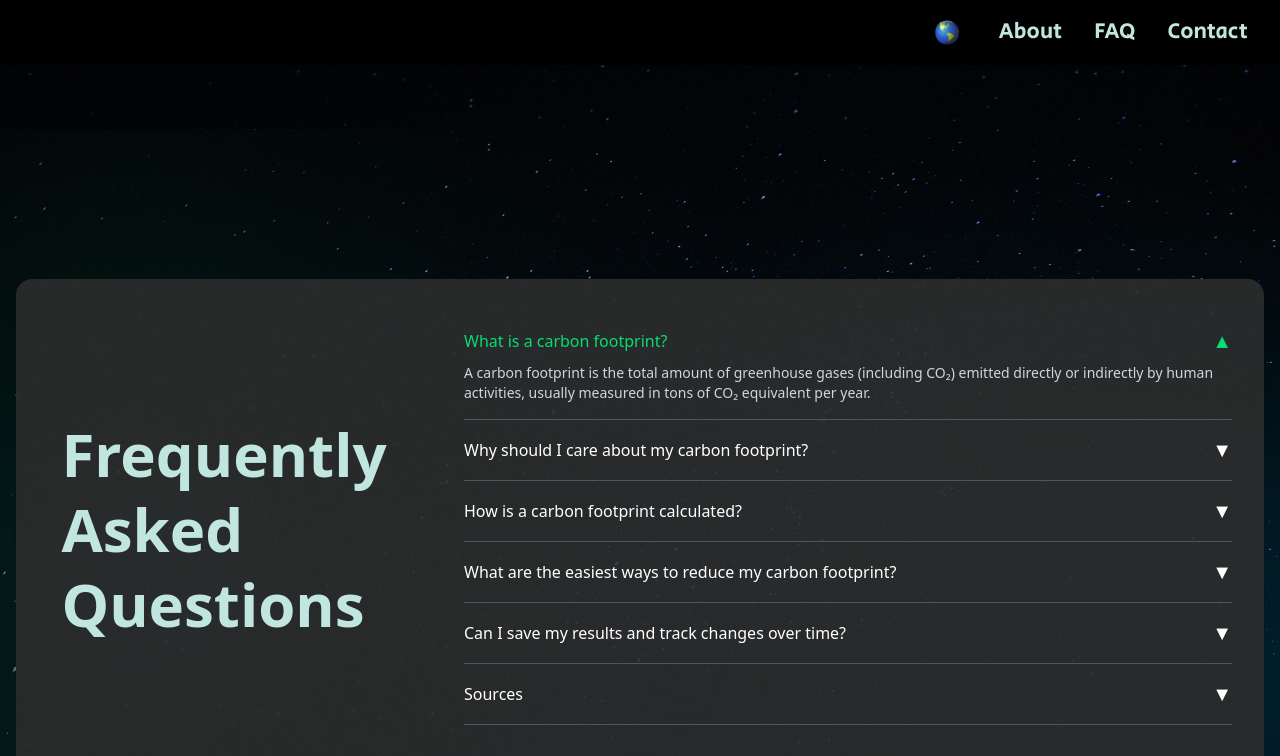
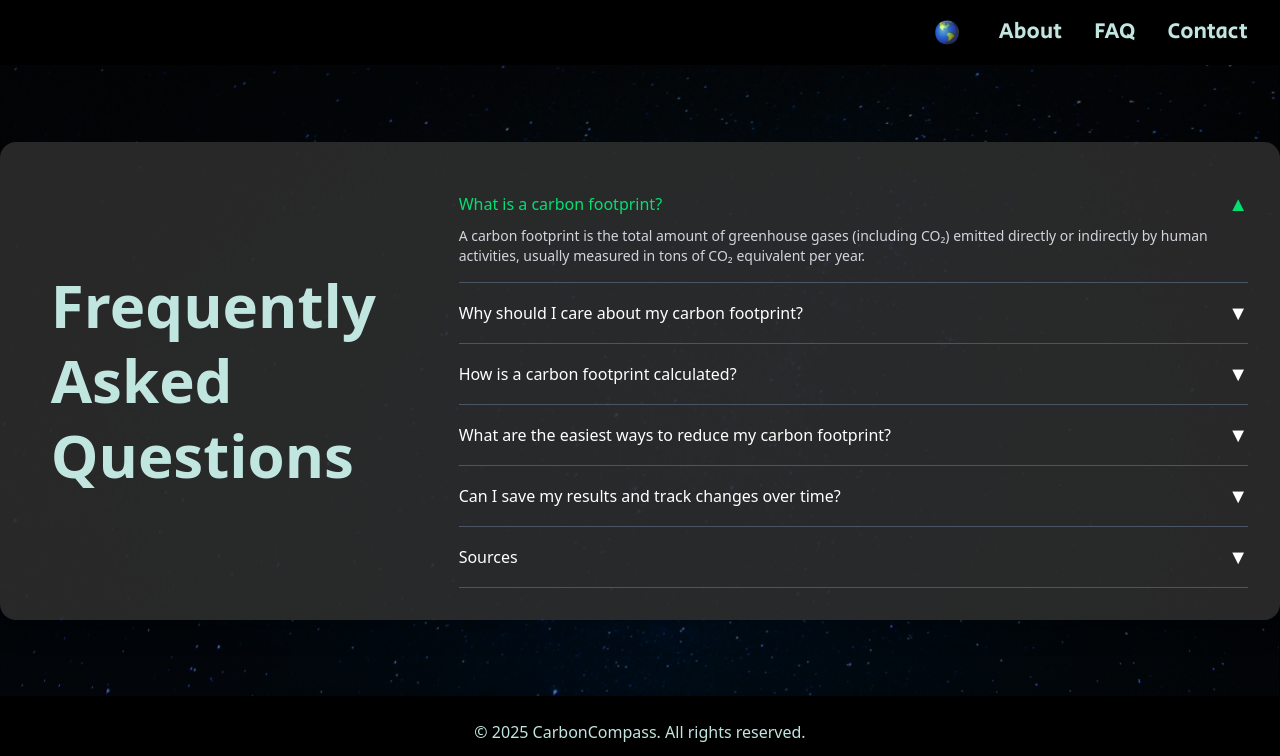
Before and after one commit to TicketedWave/DAT257, a Next.js app in the folder dat257/: page /FAQ in a window 1280 px wide. Shown: the top 756 px of the page. Built offline with nearby package versions, Linux system fonts and the light colour scheme.

Commit message:
Fixed background for FAQ page

```diff
--- a/dat257/app/FAQ/faq.js
+++ b/dat257/app/FAQ/faq.js
@@ -38,9 +38,7 @@ export default function FaqPage() {
   ];
 
   return (
-
-    <div className="min-h-screen bg-[url('/Background.png')] bg-cover bg-center flex items-center justify-center px-4 w-full h-full">
-      <div className="w-[1300px] h-[500px] bg-[#2D2D2D]/90 rounded-2xl flex overflow-hidden shadow-xl">
+    <div className="w-[1300px] bg-[#2D2D2D]/90 rounded-2xl flex overflow-hidden shadow-xl">
 
       {/* Left Title Panel */}
       <div className="w-1/3 p-10 flex items-center justify-center bg-transparent">
@@ -50,7 +48,7 @@ export default function FaqPage() {
       </div>
 
       {/* Right Accordion Panel */}
-        <div className="w-2/3 p-8 overflow-y-auto">
+      <div className="w-2/3 p-8">
         {faqs.map((faq, index) => (
           <div key={index} className="border-b border-gray-600 py-4">
             <button
@@ -58,14 +56,12 @@ export default function FaqPage() {
               className={`flex justify-between items-center w-full text-left text-white font-medium text-base transition-colors duration-200`}
             >
               <span
-                  className={`${openIndex === index ? 'text-green-400' : 'text-white'
-                    }`}
+                className={`${openIndex === index ? 'text-green-400' : 'text-white'}`}
               >
                 {faq.question}
               </span>
               <span
-                  className={`text-xl transition-colors duration-200 ${openIndex === index ? 'text-green-400' : 'text-white'
-                    }`}
+                className={`text-xl transition-colors duration-200 ${openIndex === index ? 'text-green-400' : 'text-white'}`}
               >
                 {openIndex === index ? '▲' : '▼'}
               </span>
@@ -94,6 +90,5 @@ export default function FaqPage() {
         ))}
       </div>
     </div>
-    </div>
   );
 }
```
Lines whose indentation alone changed are shown as unchanged.
